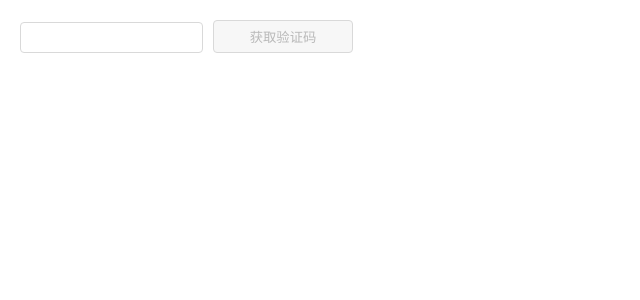
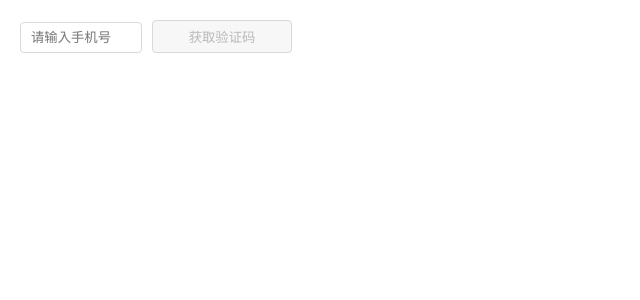
Before and after one commit to vickymin/CountDownBtn, a React app: page / in a window 1280 px wide. Shown: the top 300 px of the page, without its empty margins (0-640 px from the left). Built offline with nearby package versions, Linux system fonts and the light colour scheme.

Commit message:
[fix] input style

```diff
--- a/src/App.js
+++ b/src/App.js
@@ -38,6 +38,7 @@ export default class App extends Component {
       <div className='app-main'>
         <input
           onChange={this.handleChange}
+          placeholder={'请输入手机号'}
           className={'app-input'}
         ></input>
         <CountDownBtn
--- a/src/styles/App.css
+++ b/src/styles/App.css
@@ -5,8 +5,9 @@
 }
 
 .app-input {
+  width: 100px;
   height: 27px;
-  text-align: center;
+  padding: 1px 10px;
   border: 1px solid #d9d9d9;
   border-radius: 4px;
   outline: none;
```
